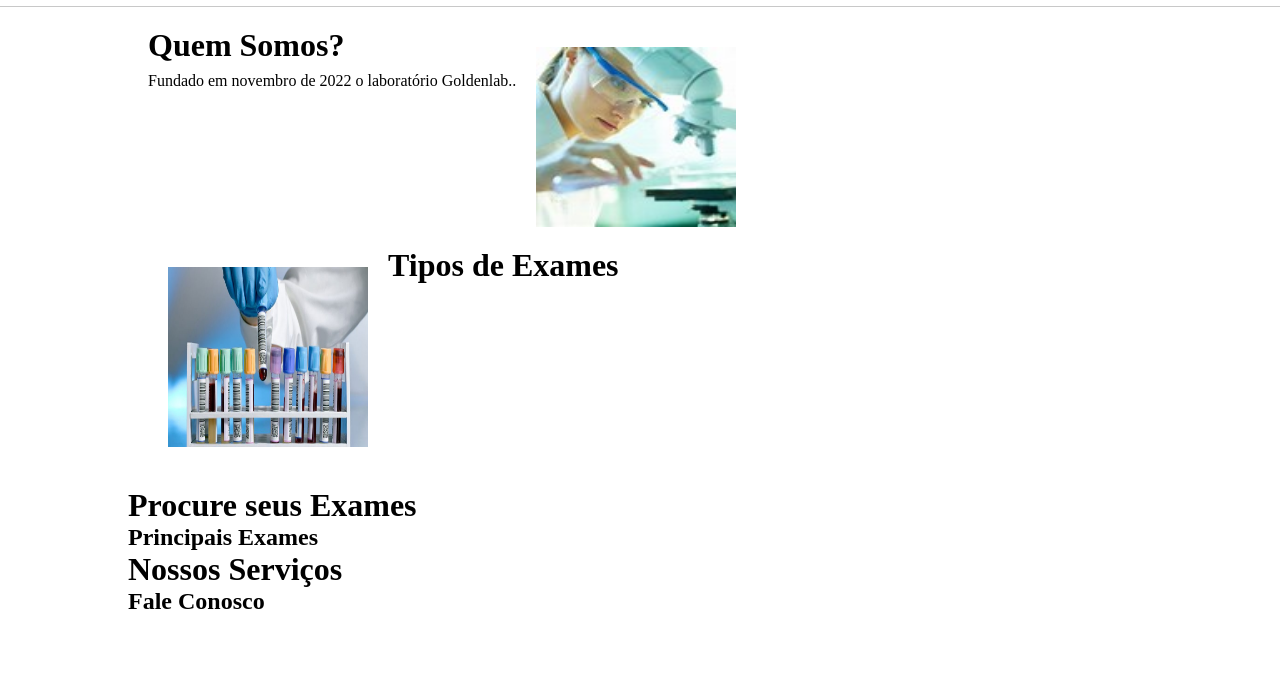
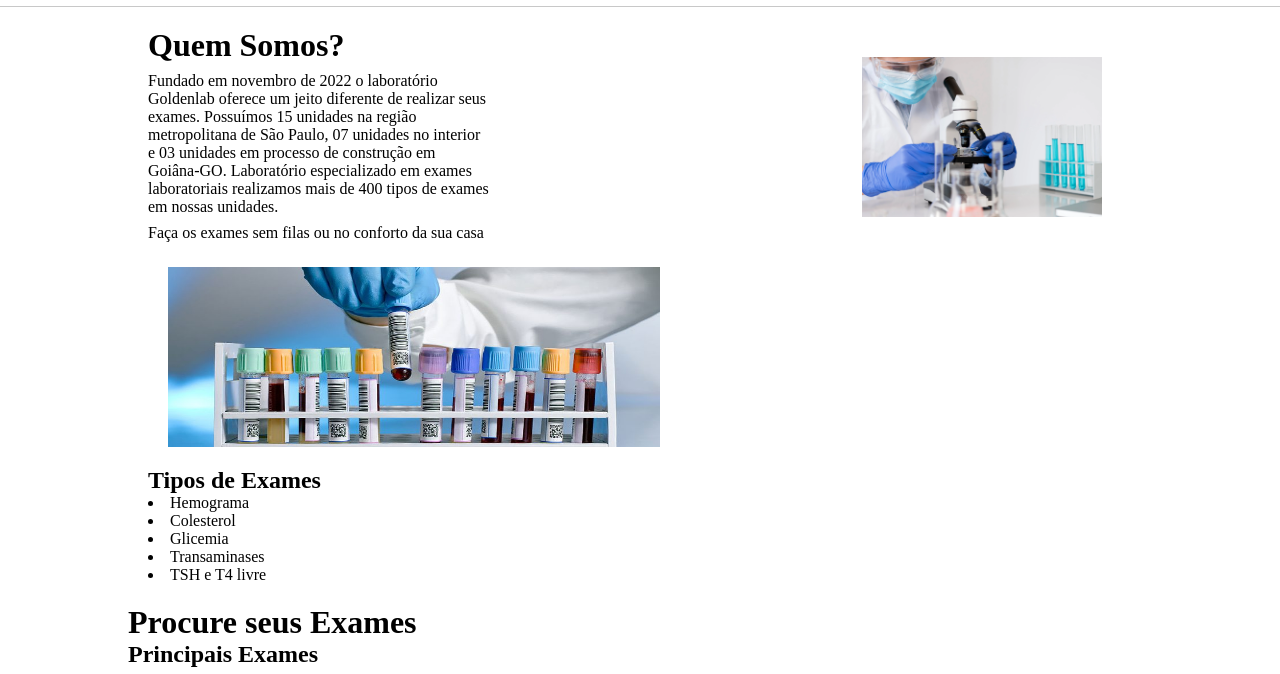
Before and after one commit to ViniciusKup/tcc_landingpage, a plain HTML site: page index.html in a window 1280 px wide. Shown: the part 57-731 px from the top of the page. Drawn offline with Linux system fonts and the light colour scheme.

Commit message:
Branch Kleber

```diff
--- a/index.html
+++ b/index.html
@@ -6,6 +6,7 @@
     <meta name="viewport" content="width=device-width, initial-scale=1.0">
     <title>GoldenLab</title>
     <link rel="stylesheet" type="text/css" href="style.css">
+
 </head>
 <body>
     <header class="header" id="header">
@@ -50,18 +51,31 @@
             <div class="body1">
                 <div class="quemsomos">
                     <h1 id="quemSomos">Quem Somos?</h1>
-                    <p>Fundado em novembro de 2022 o laboratório Goldenlab..</p>
+                    <p>Fundado em novembro de 2022 o laboratório Goldenlab oferece um jeito diferente
+                        de realizar seus exames. Possuímos 15 unidades na região metropolitana de São Paulo, 07 unidades
+                        no interior e 03 unidades em processo de construção em Goiâna-GO.
+                        Laboratório especializado em exames laboratoriais realizamos mais de 400 tipos de exames
+                        em nossas unidades.
+
+
+                    </p>
+                    <p>Faça os exames sem filas ou no conforto da sua casa</p>
                 </div>
 
-                <img class="imagem01" src="images/imagem01.png" alt="">
+                <img class="imagem01" src="images/imagemlaboratorio.webp" alt="">
             </div>
 
             <div class="body2">
                 <img class="imagem02" src="images/imagem02.jpg">
 
-                <div class="tiposdeexames">
-                    <h1>Tipos de Exames</h1>
-                </div>
+            </div>
+            <div class="exames">
+                <H2>Tipos de Exames</h2>
+                <li>Hemograma</li>
+                <li>Colesterol</li>
+                <li>Glicemia</li>
+                <li>Transaminases</li>
+                <li>TSH e T4 livre</li>
             </div>
         </div>
 
--- a/style.css
+++ b/style.css
@@ -230,3 +230,29 @@ color: black;
     display: flex;
     width: 100%;
 }
+/*--ESTILIZAÇÃO QUEM SOMOS--*/
+.quemsomos p{
+    width: 50%;
+    display: flex;
+}
+/*--ESTILIZAÇÃO IMAGEM 01--*/
+.imagem01{
+    width: 500px;
+    display: flex;
+    padding: 10px;
+}
+/*---ESTILIZAÇÃO DO TIPOS DE EXAMES ---*/
+.exames li:hover{
+    color:gray;
+    cursor: pointer;
+}
+.exames {
+    width: 50%;
+
+
+}
+/*-- ESTILIZAÇÃO IMAGEM 02--*/
+.imagem02{
+    width: 50%;
+    display: flex;
+}
```
Also changed, not shown: images/imagemlaboratorio.webp (added).
